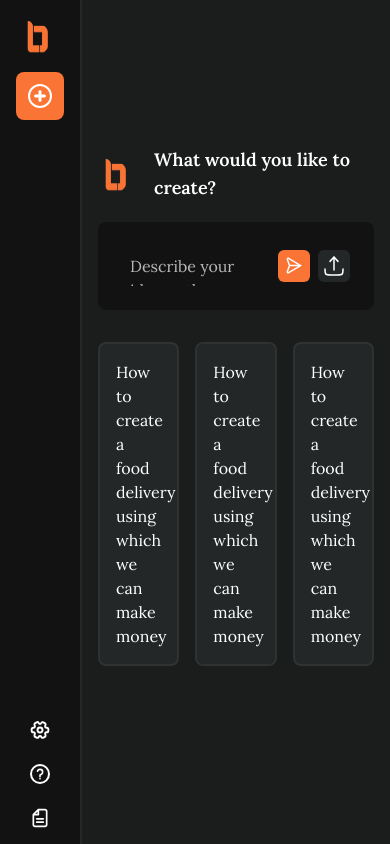
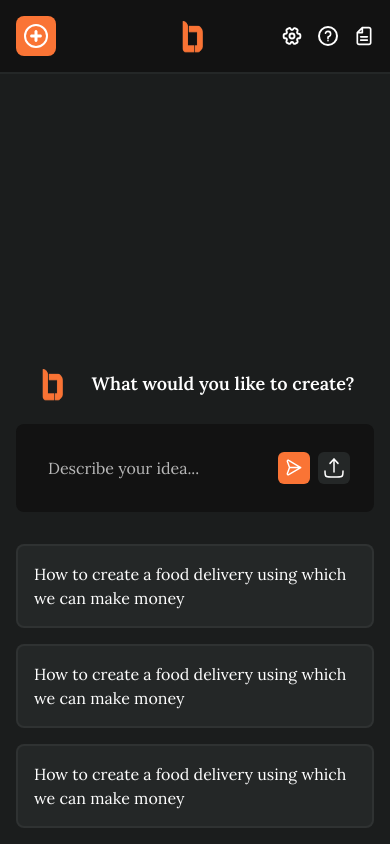
Before and after one commit to web3sandyyy/launchboard, a Next.js app: page / in a window 390 px wide. Built offline with nearby package versions, Linux system fonts and the light colour scheme.

Commit message:
made it responsive

```diff
--- a/src/app/page.tsx
+++ b/src/app/page.tsx
@@ -8,11 +8,15 @@ import { AnimatePresence } from "framer-motion";
 export default function Home() {
   const [showSearchResults, setShowSearchResults] = useState(false);
   return (
-    <div className="min-h-[100dvh] w-full flex bg-blackTwo">
+    <div className="min-h-[100dvh] w-full flex flex-col md:flex-row bg-blackTwo">
       <Sidebar />
-      <div className="flex-grow max-h-full">
+      <div className="flex-grow max-h-full flex">
         <AnimatePresence>
-          {showSearchResults ? <SearchResults /> : <InitialPage setShowSearchResults={setShowSearchResults} />}
+          {showSearchResults ? (
+            <SearchResults />
+          ) : (
+            <InitialPage setShowSearchResults={setShowSearchResults} />
+          )}
         </AnimatePresence>
       </div>
     </div>
--- a/src/components/InitialPage.tsx
+++ b/src/components/InitialPage.tsx
@@ -28,28 +28,31 @@ const InitialPage = ({
       animate={{ opacity: 1 }}
       exit={{ opacity: 0 }}
       transition={{ duration: 0.5 }}
-      className="min-h-full w-full md:w-4/5 lg:w-3/5 bg-blackTwo mx-auto p-4 flex justify-center items-center"
+      className="min-h-full w-full md:w-4/5 lg:w-3/5 bg-blackTwo mx-auto p-4 flex justify-center items-end md:items-center"
     >
-      <div className="w-full -mt-8">
+      <div className="w-full md:-mt-8">
         <div className="md:w-[600px] mx-auto ">
           <div className="flex items-center justify-center gap-4">
-              <Image src={logo} alt="bulb" className="w-10 h-10" />
+            <Image src={logo} alt="bulb" className="w-10 h-10" />
             <p className="text-lg md:text-xl lg:text-2xl font-semibold text-white">
               What would you like to create?
             </p>
           </div>
 
           <InputBox
-            placeholder="Describe your idea or the problem you want to solve..."
+            placeholder="Describe your idea..."
             value={search}
             onChangeFunction={(value) => setSearch(value)}
             onSubmitFunction={handleSubmit}
           />
         </div>
 
-        <div className="mt-8   grid grid-cols-3 gap-4">
+        <div className="mt-8 grid grid-cols-1 md:grid-cols-3 gap-4">
           {suggestion.map((suggestion, index) => (
-            <p key={index} className="p-4 rounded-lg bg-blackOne text-white border-2 border-white/5">
+            <p
+              key={index}
+              className="p-4 rounded-lg bg-blackOne text-white border-2 border-white/5"
+            >
               {suggestion}
             </p>
           ))}
--- a/src/components/SearchResults.tsx
+++ b/src/components/SearchResults.tsx
@@ -1,14 +1,45 @@
-import React from 'react'
-import Chat from './chats/Chat'
-import Workspace from './workspace/Workspace'
-import { motion } from 'framer-motion'
+"use client";
+import React, { useState } from "react";
+import Chat from "./chats/Chat";
+import Workspace from "./workspace/Workspace";
+import { motion } from "framer-motion";
 const SearchResults = () => {
+  const [selectedTab, setSelectedTab] = useState("Chat");
+
   return (
-    <motion.div initial={{ opacity: 0 }} animate={{ opacity: 1 }} exit={{ opacity: 0 }} transition={{ duration: 0.5 }} className='w-full h-full flex gap-2 max-h-[100dvh] bg-blackThree'>
-        <Chat />
-        <Workspace />
+    <motion.div
+      initial={{ opacity: 0 }}
+      animate={{ opacity: 1 }}
+      exit={{ opacity: 0 }}
+      transition={{ duration: 0.5 }}
+      className="w-full h-full  max-h-[100dvh] bg-blackThree"
+    >
+      <div className="text-white text-lg relative flex lg:hidden">
+        <p
+          className="w-full text-center p-2 relative z-10"
+          onClick={() => setSelectedTab("Chat")}
+        >
+          Chat
+        </p>
+        <p
+          className="w-full text-center p-2 relative z-10"
+          onClick={() => setSelectedTab("Workspace")}
+        >
+          Workspace
+        </p>
+        <div
+          className={`absolute bottom-0 left-0 w-1/2 bg-orange h-full rounded-md duration-200 ${
+            selectedTab === "Chat" ? "translate-x-0" : "translate-x-full"
+          }`}
+        ></div>
+      </div>
+
+      <div className="flex flex-col lg:flex-row gap-2 max-h-[calc(100dvh-118px)] md:max-h-[calc(100dvh-44px)] lg:max-h-full h-full ">
+        <Chat isSelected={selectedTab === "Chat"} />
+        <Workspace isSelected={selectedTab === "Workspace"} />
+      </div>
     </motion.div>
-  )
-}
+  );
+};
 
-export default SearchResults
+export default SearchResults;
--- a/src/components/Sidebar.tsx
+++ b/src/components/Sidebar.tsx
@@ -1,31 +1,43 @@
-import React from 'react'
-import Image from 'next/image'
-import logo from '@/assets/logo.png'
-import question from '@/assets/icons/question.svg'
-import file from '@/assets/icons/file.svg'
-import plus from '@/assets/icons/plus.svg'
-import settings from '@/assets/icons/settings.svg'
+import React from "react";
+import Image from "next/image";
+import logo from "@/assets/logo.png";
+import question from "@/assets/icons/question.svg";
+import file from "@/assets/icons/file.svg";
+import plus from "@/assets/icons/plus.svg";
+import settings from "@/assets/icons/settings.svg";
 
 const Sidebar = () => {
   return (
-    <div className='min-h-full min-w-fit p-4 bg-blackThree flex flex-col items-center justify-between border-r-2 border-blackOne'>
-        <div className='flex flex-col gap-4 items-center'>
+    <div className="min-h-full min-w-fit p-4 bg-blackThree flex md:flex-col items-center justify-between md:border-r-2 border-b-2 border-blackOne relative">
+      <div className="flex md:flex-col gap-3 items-center">
+        <Image src={logo} alt="bulb" className="w-10 h-10 hidden md:inline" />
 
-            <Image src={logo} alt='bulb' className='w-10 h-10' />
+        <div className="bg-orange rounded-lg p-2 flex items-center justify-center w-fit">
+          <Image
+            src={plus}
+            alt="plus"
+            className="w-6 h-6 rounded-full border-2 border-white p-1"
+          />
+        </div>
+      </div>
 
-        <div className='bg-orange rounded-lg p-3 flex items-center justify-center w-fit'>
-            <Image src={plus} alt='plus' className='w-6 h-6 rounded-full border-2 border-white p-1' />
-        </div>
-        </div>
+      <Image
+        src={logo}
+        alt="bulb"
+        className="w-10 h-10 md:hidden absolute left-1/2 -translate-x-1/2"
+      />
 
+      <div className="flex md:flex-col gap-4 md:gap-6">
+        <Image src={settings} alt="settings" className="w-5 h-5 " />
+        <Image
+          src={question}
+          alt="question"
+          className="w-5 h-5 border-2  border-white rounded-full"
+        />
+        <Image src={file} alt="file" className="w-5 h-5" />
+      </div>
+    </div>
+  );
+};
 
-        <div className='flex flex-col gap-6'>
-            <Image src={settings} alt='settings' className='w-5 h-5 ' />
-            <Image src={question} alt='question' className='w-5 h-5 border-2  border-white rounded-full' />
-            <Image src={file} alt='file' className='w-5 h-5' />
-        </div>
-    </div>
-  )
-}
-
-export default Sidebar
+export default Sidebar;
--- a/src/components/chats/Chat.tsx
+++ b/src/components/chats/Chat.tsx
@@ -7,9 +7,13 @@ import UserChat from "./UserChat";
 import InputBox from "../InputBox";
 import AiChat from "./AiChat";
 
-const Chat = () => {
+const Chat = ({ isSelected }: { isSelected: boolean }) => {
   return (
-    <div className="w-full max-h-full bg-blackTwo flex flex-col ">
+    <div
+      className={`w-full overflow-y-auto bg-blackTwo flex flex-col flex-grow ${
+        isSelected ? "" : "hidden lg:flex"
+      }`}
+    >
       <div className="flex justify-between items-center p-4 border-b-2 border-blackOne ">
         <p className="text-lg font-semibold text-white">
           Connecting Readers with local bookstores
@@ -22,7 +26,7 @@ const Chat = () => {
         </div>
       </div>
 
-      <div className="p-2 flex flex-col gap-4 flex-grow relative overflow-y-auto max-h-full">
+      <div className="p-2 flex flex-col gap-4 flex-grow relative overflow-y-auto">
         <UserChat message="I want to help independent bookstores compete with Amazon by connecting readers directly to the local stores that have the books they want in stock" />
         <AiChat message="I want to help independent bookstores compete with Amazon by connecting readers directly to the local stores that have the books they want in stock" />
         <UserChat message="I want to help independent bookstores compete with Amazon by connecting readers directly to the local stores that have the books they want in stock" />
@@ -40,7 +44,7 @@ const Chat = () => {
 
         <InputBox
           placeholder="Send a message"
-          css="sticky bottom-6 left-5 w-[calc(100%-2.5rem)]"
+          css="sticky bottom-6 md:bottom-4 left-4 w-[calc(100%-2rem)]"
         />
       </div>
     </div>
--- a/src/components/workspace/BuissnessModalCanvas.tsx
+++ b/src/components/workspace/BuissnessModalCanvas.tsx
@@ -42,7 +42,7 @@ const BuissnessModalCanvas = () => {
   return (
     <div>
       <p className="text-xl text-white font-semibold">Buissness Model Canvas</p>
-      <div className="grid grid-cols-2 gap-4 mt-4">
+      <div className="grid grid-cols-1 xl:grid-cols-2 gap-4 mt-4">
         {data.map((card, index) => (
           <BuissnessModalCard
             key={index}
--- a/src/components/workspace/Workspace.tsx
+++ b/src/components/workspace/Workspace.tsx
@@ -9,7 +9,7 @@ import WorkspaceChat from "./ResearchCard";
 import { useState } from "react";
 import BuissnessModalCanvas from "./BuissnessModalCanvas";
 
-const Workspace = () => {
+const Workspace = ({ isSelected }: { isSelected: boolean }) => {
   const [selected, setSelected] = useState("Buissness");
   const options = [
     {
@@ -27,7 +27,11 @@ const Workspace = () => {
   ];
 
   return (
-    <div className="w-full max-h-full bg-blackTwo flex flex-col ">
+    <div
+      className={`w-full max-h-full bg-blackTwo flex flex-col flex-grow overflow-y-auto ${
+        isSelected ? "" : "hidden lg:flex"
+      }`}
+    >
       <div className="flex justify-between items-center p-4 border-b-2 border-blackOne ">
         <p className="text-lg font-semibold text-white">Workspace</p>
 
@@ -37,7 +41,7 @@ const Workspace = () => {
       </div>
 
       <div className="p-5 pt-4  flex flex-col gap-4 flex-grow relative overflow-y-auto max-h-full">
-        <div className="flex gap-2">
+        <div className="flex flex-wrap gap-2">
           {options.map((option, index) => (
             <div
               key={index}
@@ -46,7 +50,13 @@ const Workspace = () => {
               }`}
               onClick={() => setSelected(option.name)}
             >
-              <Image src={option.icon} alt={option.name} width={24} height={24} className="w-6 h-6" />
+              <Image
+                src={option.icon}
+                alt={option.name}
+                width={24}
+                height={24}
+                className="w-6 h-6"
+              />
               <p
                 className={` ${
                   selected === option.name ? "font-semibold " : "font-normal "
```
